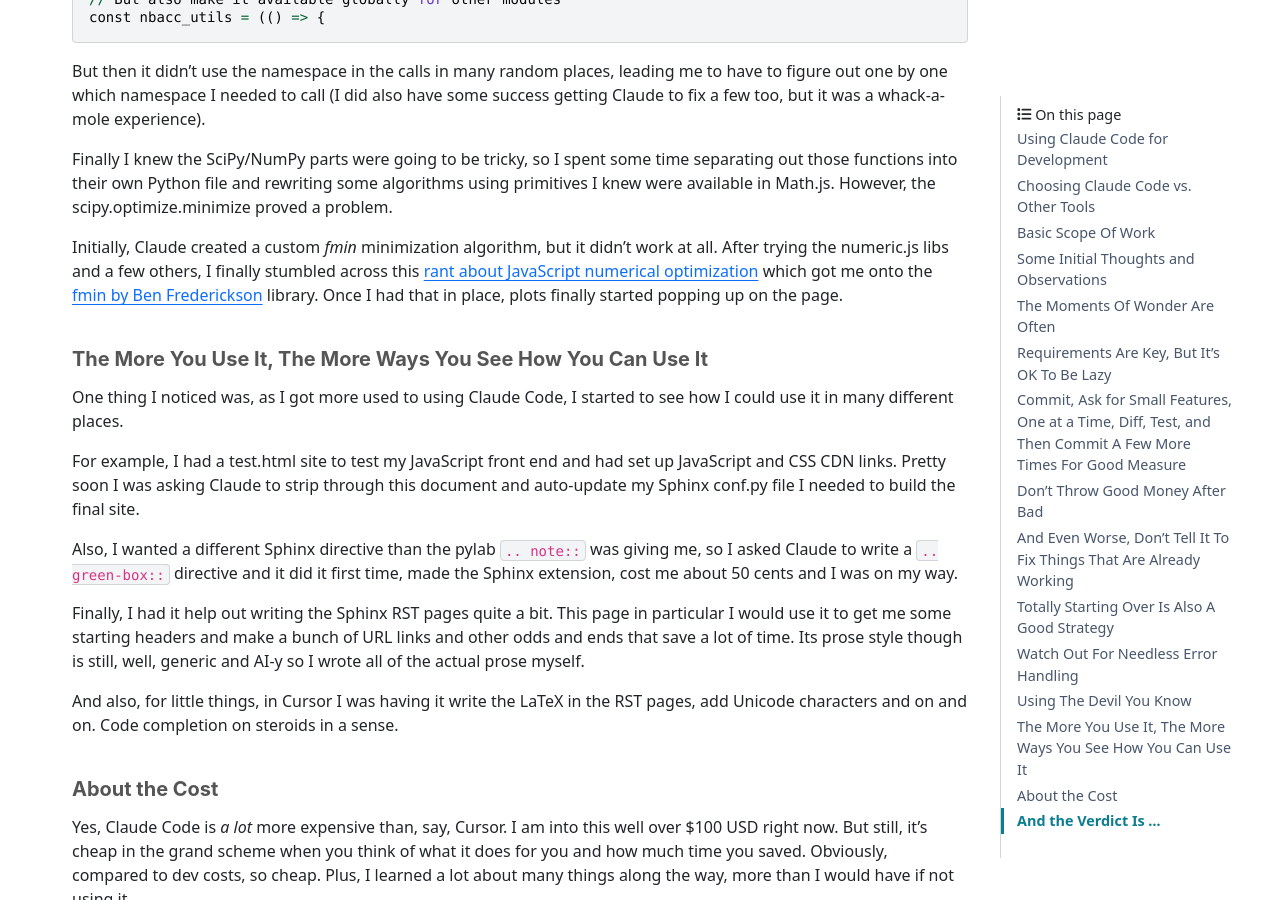
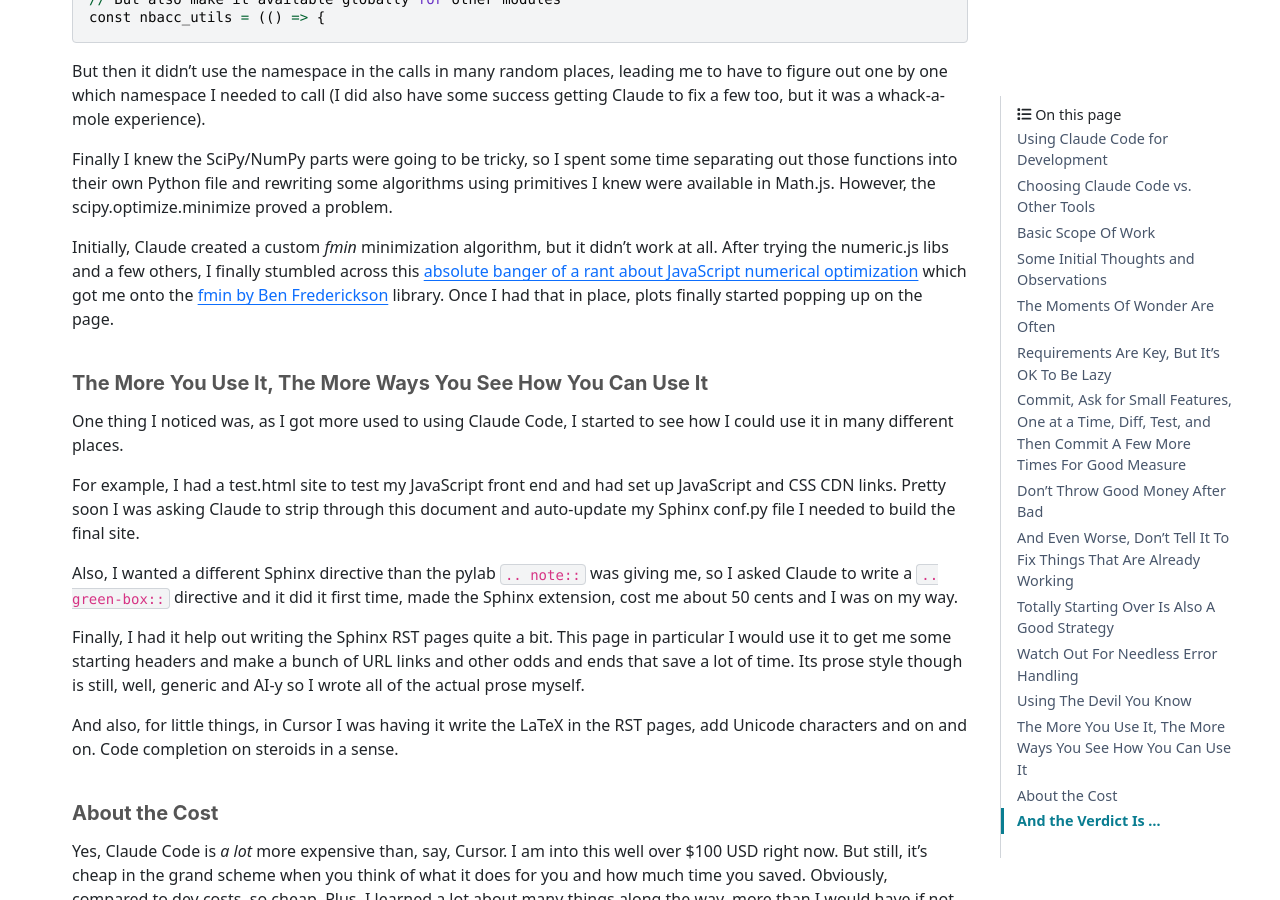
Before and after one commit to nba-comeback-calculator/nba-comeback-calculator, a Sphinx documentation site: the page built from docs/frontend/source/analysis/using_claude_code.rst, in a window 1280 px wide and 900 px high, scrolled down 9736 px. Built offline with Sphinx 7.4.7 and the PyData theme 0.15.4, drawn with Linux system fonts in a browser that asks for light colours; nearby versions of some CDN libraries; comment, search, counter and statistics services are not loaded.

```diff
--- a/docs/frontend/source/analysis/using_claude_code.rst
+++ b/docs/frontend/source/analysis/using_claude_code.rst
@@ -601,7 +601,7 @@
 
 Initially, Claude created a custom `fmin` minimization algorithm, but it didn't work at
 all. After trying the numeric.js libs and a few others, I finally stumbled across this
-`rant about JavaScript numerical optimization
+`absolute banger of a rant about JavaScript numerical optimization
 <https://robertleeread.medium.com/a-brief-bad-ignorant-review-of-existing-numerical-optimization-software-in-javascript-further-c70f68641fda>`_
 which got me onto the `fmin by Ben Frederickson <https://github.com/benfred/fmin>`_
 library. Once I had that in place, plots finally started popping up on the page.
```
